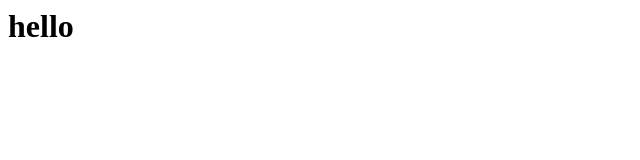
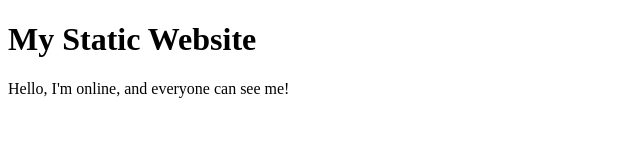
Before and after one commit to neha-mahajan/neha-mahajan.github.io, a plain HTML site: page index.html in a window 1280 px wide. Shown: the whole page, without its empty margins (0-640 px from the left). Drawn offline with Linux system fonts and the light colour scheme.

Commit message:
Update index.html

```diff
--- a/index.html
+++ b/index.html
@@ -1 +1,12 @@
-<h1>hello<h1>
+<!DOCTYPE html>
+<html>
+  <head>
+    <title>My Static Website</title>
+  </head>
+  <body>
+    <h1>My Static Website</h1>
+    <p>
+      Hello, I'm online, and everyone can see me!
+    </p>
+  </body>
+</html>
```
